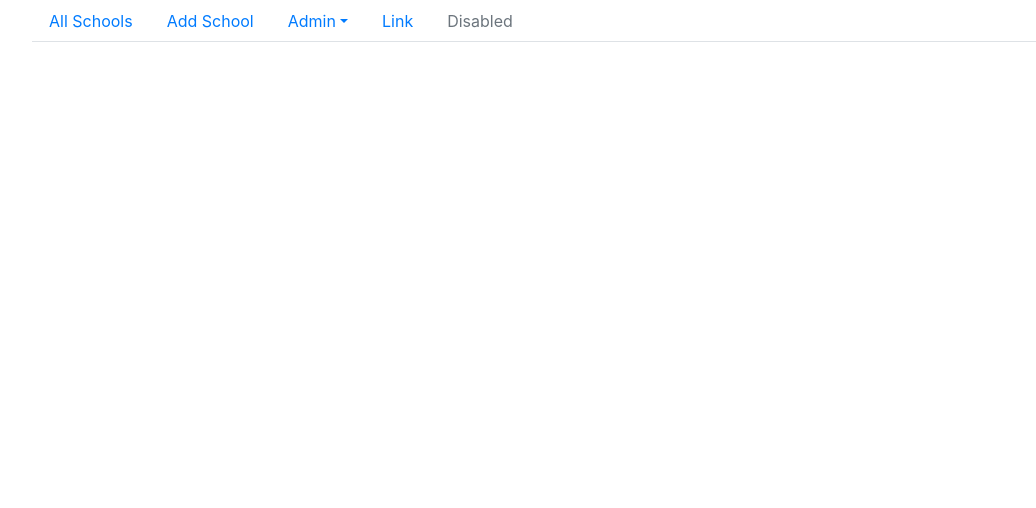
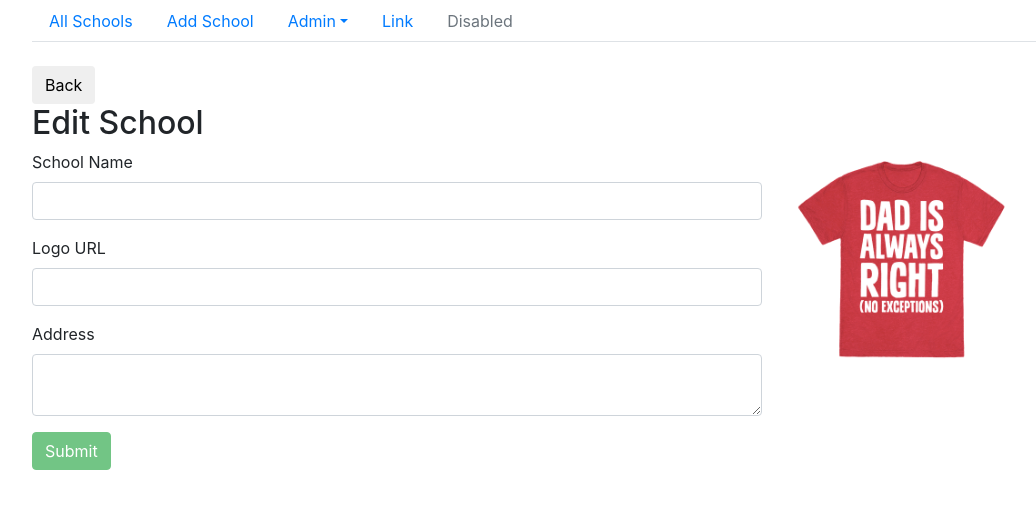
Before and after one commit to chandu2chandu1/SchoolAPI, an Angular app in the folder web-client/: page /school/edit/1 in a window 1280 px wide. Before the commit this address led to /. Shown: the top 508 px of the page, without its empty margins (53-1089 px from the left). Built offline with nearby package versions, Linux system fonts and the light colour scheme; no server answers.

Commit message:
School basics updated

```diff
--- /dev/null
+++ b/web-client/src/app/admin/edit-school/edit-school.component.html
@@ -0,0 +1,49 @@
+<button type="button" (click)="goBack()" class="btn">
+  <span class="glyphicons glyphicons-step-backward">Back</span>
+</button>
+
+<h2>Edit School</h2>
+<div class="row">
+  <div class="col-md-8">
+      <form (ngSubmit)="SubmitForm(f)" #f="ngForm">
+          <div class="form-group">
+            <label for="SchoolName">School Name</label>
+            <input
+              type="text"
+              name="SchoolName"
+              class="form-control"
+              [(ngModel)]="editableSchool.Schoolname"
+              required>
+          </div>
+          <div class="form-group">
+            <label for="logoURL">Logo URL</label>
+            <input
+              type="url"
+              name="logoURL"
+              class="form-control"
+              [(ngModel)]="editableSchool.SchoolLogo"
+              required>
+          </div>
+          <div class="form-group">
+              <label for="schoolAddress">Address</label>
+              <textarea
+                id="schoolAddress"
+                class="form-control"
+                name="SchoolAddress"
+                class="form-control"
+                [(ngModel)]="editableSchool.Address">
+              </textarea>
+            </div>
+            <button
+              type="submit"
+              class="btn btn-success"
+              [disabled]="f.invalid || f.pristine">Submit</button>
+        </form>
+  </div>
+  <div class="col-md-4">
+    <img
+      alt="{{ editableSchool.Schoolname }}"
+      src="{{ (editableSchool.SchoolLogo) ? editableSchool.SchoolLogo : '../assets/images/no-exception.png' }}"
+      style="max-height: 220px;min-height:220px" />
+  </div>
+</div>
--- /dev/null
+++ b/web-client/src/app/admin/edit-school/edit-school.component.ts
@@ -0,0 +1,50 @@
+import { Component, OnInit } from '@angular/core';
+import { ActivatedRoute, Router } from '@angular/router';
+import { SchoolModel } from '../../models/school.model';
+import { AdminService } from '../../services/admin.service';
+import { Form } from '@angular/forms';
+
+@Component({
+  selector: 'app-edit-school',
+  templateUrl: './edit-school.component.html',
+  styleUrls: ['./edit-school.component.css']
+})
+export class EditSchoolComponent implements OnInit {
+
+  editableSchool: SchoolModel = {
+    SchoolId: 0,
+    Address: "",
+    SchoolLogo: "",
+    SchoolName:""
+  };
+
+  constructor(
+    private route: ActivatedRoute,
+    private router: Router,
+    private adminService:AdminService) { }
+
+  ngOnInit() {
+    this.route.params.subscribe(
+      params => this.getSchool(params.id)
+    );
+  }
+
+  getSchool(schoolID: number) {
+    if (schoolID > 0) {
+      this.adminService.getSchool(schoolID).subscribe(
+        data => this.editableSchool = data.json()
+      )
+    }
+  }
+
+  goBack() {
+    this.router.navigate(["../SchoolInfo"]);
+  }
+
+  SubmitForm() {
+    this.adminService.updateSchool(this.editableSchool).subscribe(
+      response => console.log(response)
+    );
+  }
+
+}
--- a/web-client/src/app/admin/school-info/school-info.component.html
+++ b/web-client/src/app/admin/school-info/school-info.component.html
@@ -1,14 +1,18 @@
 <div class="row" *ngIf="schoolList.length>0">
-  <div class="col-md-3" style="cursor:pointer" *ngFor="let school of schoolList">
+  <div class="col-md-2" style="cursor:pointer" *ngFor="let school of schoolList">
     <div class="card">
-      <img class="card-img-top" style="max-height: 220px;min-height:220px" src="{{ (school.SchoolLogo) ? school.SchoolLogo : '../assets/images/no-exception.png' }}">
+      <img
+        class="card-img-top"
+        style="max-height: 180px;min-height:180px"
+        src="{{ (school.SchoolLogo) ? school.SchoolLogo : '../assets/images/no-exception.png' }}"
+        [routerLink]="['/school/edit', school.Id]">
 
-      <div class="card-block">
+      <!-- <div class="card-block">
         <h4 class="card-title">
-          <a class="btn btn-primary" target="_blank">{{ school.Schoolname }}</a>
+          <a class="btn btn-primary" target="_blank" routerLink="/editschool/{school.Id}">{{ school.Schoolname }}</a>
         </h4>
-        <!-- <a [routerLink]="['/', u.login]" class="btn btn-primary">Does Nothing</a> -->
-      </div>
+        <a [routerLink]="['/', u.login]" class="btn btn-primary">Does Nothing</a>
+      </div> -->
     </div>
   </div>
 </div>
--- a/web-client/src/app/admin/school-new/school-new.component.html
+++ b/web-client/src/app/admin/school-new/school-new.component.html
@@ -1,5 +1,7 @@
 <div class="container">
     <h1>New School</h1>
+    <div class="row">
+      <div class="col-md-8">
         <form (ngSubmit)="submitData(f)" #f="ngForm">
             <div class="form-group">
               <label for="SchoolName">School Name</label>
@@ -22,3 +24,12 @@
             <button type="submit" [disabled]="f.invalid" class="btn btn-success">Submit</button>
           </form>
     </div>
+    <div class="col-md-4">
+        <img
+        alt="{{ newSchool.Schoolname }}"
+        src="{{ (newSchool.SchoolLogo) ? newSchool.SchoolLogo : '../assets/images/no-exception.png' }}"
+        style="max-height: 220px;min-height:220px" />
+    </div>
+  </div>
+
+</div>
--- a/web-client/src/app/services/admin.service.ts
+++ b/web-client/src/app/services/admin.service.ts
@@ -1,6 +1,7 @@
 import { Injectable } from '@angular/core';
 import { Http } from '@angular/http';
 import { SchoolModel } from '../models/school.model';
+import 'rxjs';
 
 @Injectable()
 export class AdminService {
@@ -13,8 +14,16 @@ export class AdminService {
     return this._http.get(this._schoolServiceUrl);
   }
 
+  getSchool(schoolId: number) {
+    return this._http.get(this._schoolServiceUrl + "/" + schoolId);
+  }
+
   addNewSchool(schoolModel: SchoolModel) {
     return this._http.post(this._schoolServiceUrl, schoolModel);
   }
 
+  updateSchool(schoolModel: SchoolModel) {
+    return this._http.put(this._schoolServiceUrl + "/" + schoolModel.Id, schoolModel);
+  }
+
 }
```
Also changed, not shown: web-client/src/app/app.module.ts (+7 -1 lines), web-client/src/app/admin/edit-school/edit-school.component.css (added), 1 other file (tests, documents, lock files or other folders). Lines whose indentation alone changed are shown as unchanged.
